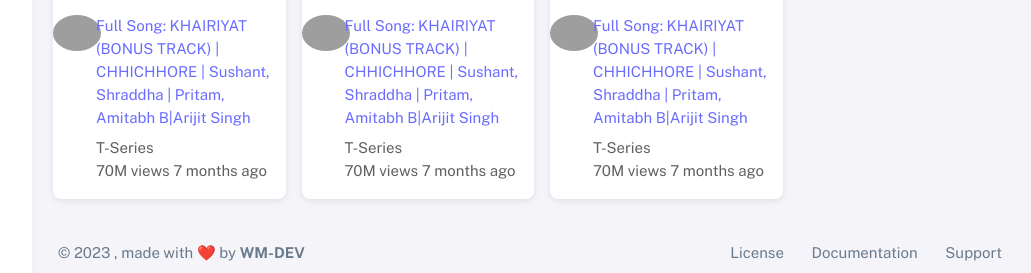
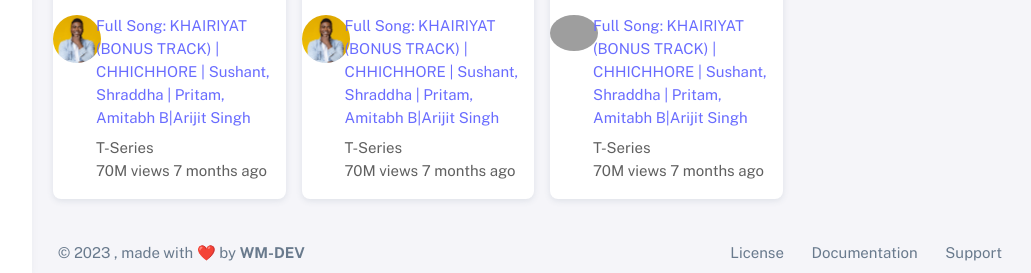
Before and after one commit to walidmedia/muntube, a Django app: page / in a window 1280 px wide. Shown: the part 1218-1491 px from the top of the page, without its empty margins (228-1259 px from the left). Run offline with Django 3.2, Linux system fonts and the light colour scheme; data that the repository does not hold is empty; some libraries are stand-ins or nearby versions; grey boxes are pictures that could not be loaded.

Commit message:
7 commit

```diff
--- a/templates/index.html
+++ b/templates/index.html
@@ -19,26 +19,6 @@
     <br><br>
 	<div class="row">
     		<div class="col-md-3 p-2">
-			<a href="">
-				<div class="card">
-					<img src="https://i.ytimg.com/vi/hoNb6HuNmU0/hq720.jpg" alt="image" height="174" />
-					<div class="row">
-						<div class="col-2 mt-3">
-							<img id="img" width="48" src="https://yt3.ggpht.com/a-/AOh14GinKFFtcXMMwrPfhFbie8tgLV0vMzfvVFSMlw=s68-c-k-c0x00ffffff-no-rj-mo" class="rounded-circle">
-						</div>
-						<div class="col-10 mt-3">
-							<p class="mb-2" title="Full Song: KHAIRIYAT (BONUS TRACK) | CHHICHHORE | Sushant, Shraddha | Pritam, Amitabh B|Arijit Singh">Full Song: KHAIRIYAT (BONUS TRACK) | CHHICHHORE | Sushant, Shraddha | Pritam, Amitabh B|Arijit Singh</p>
-							<p style="color:#606060;">
-								T-Series <i class="fas fa-check-circle"></i><br>
-								70M views 7 months ago
-							</p>
-						</div>
-
-					</div>
-				</div>
-			</a>
-		</div>
-		<div class="col-md-3 p-2">
 			<a href="{% url 'video' %}">
 				<div class="card">
 					<img src="https://i.ytimg.com/vi/hoNb6HuNmU0/hq720.jpg" alt="image" height="174" />
@@ -64,7 +44,7 @@
 					<img src="https://i.ytimg.com/vi/hoNb6HuNmU0/hq720.jpg" alt="image" height="174" />
 					<div class="row">
 						<div class="col-2 mt-3">
-							<img id="img" width="48" src="https://images.unsplash.com/photo-1522529599102-193c0d76b5b6?ixlib=rb-4.0.3&ixid=MnwxMjA3fDB8MHxzZWFyY2h8Mnx8YmxhY2slMjBtYW58ZW58MHx8MHx8&w=1000&q=80" class="rounded-circle">
+							<img id="img" width="48" src="{% static 'images/claude.jpg' %}" class="rounded-circle">
 						</div>
 						<div class="col-10 mt-3">
 							<p class="mb-2" title="Full Song: KHAIRIYAT (BONUS TRACK) | CHHICHHORE | Sushant, Shraddha | Pritam, Amitabh B|Arijit Singh">Full Song: KHAIRIYAT (BONUS TRACK) | CHHICHHORE | Sushant, Shraddha | Pritam, Amitabh B|Arijit Singh</p>
@@ -84,7 +64,7 @@
 					<img src="https://i.ytimg.com/vi/hoNb6HuNmU0/hq720.jpg" alt="image" height="174" />
 					<div class="row">
 						<div class="col-2 mt-3">
-							<img id="img" width="48" src="https://images.unsplash.com/photo-1522529599102-193c0d76b5b6?ixlib=rb-4.0.3&ixid=MnwxMjA3fDB8MHxzZWFyY2h8Mnx8YmxhY2slMjBtYW58ZW58MHx8MHx8&w=1000&q=80" class="rounded-circle">
+							<img id="img" width="48" src="{% static 'images/claude.jpg' %}" class="rounded-circle">
 						</div>
 						<div class="col-10 mt-3">
 							<p class="mb-2" title="Full Song: KHAIRIYAT (BONUS TRACK) | CHHICHHORE | Sushant, Shraddha | Pritam, Amitabh B|Arijit Singh">Full Song: KHAIRIYAT (BONUS TRACK) | CHHICHHORE | Sushant, Shraddha | Pritam, Amitabh B|Arijit Singh</p>
@@ -104,7 +84,7 @@
 					<img src="https://i.ytimg.com/vi/hoNb6HuNmU0/hq720.jpg" alt="image" height="174" />
 					<div class="row">
 						<div class="col-2 mt-3">
-							<img id="img" width="48" src="https://images.unsplash.com/photo-1522529599102-193c0d76b5b6?ixlib=rb-4.0.3&ixid=MnwxMjA3fDB8MHxzZWFyY2h8Mnx8YmxhY2slMjBtYW58ZW58MHx8MHx8&w=1000&q=80" class="rounded-circle">
+							<img id="img" width="48" src="{% static 'images/claude.jpg' %}" class="rounded-circle">
 						</div>
 						<div class="col-10 mt-3">
 							<p class="mb-2" title="Full Song: KHAIRIYAT (BONUS TRACK) | CHHICHHORE | Sushant, Shraddha | Pritam, Amitabh B|Arijit Singh">Full Song: KHAIRIYAT (BONUS TRACK) | CHHICHHORE | Sushant, Shraddha | Pritam, Amitabh B|Arijit Singh</p>
@@ -124,7 +104,7 @@
 					<img src="https://i.ytimg.com/vi/hoNb6HuNmU0/hq720.jpg" alt="image" height="174" />
 					<div class="row">
 						<div class="col-2 mt-3">
-							<img id="img" width="48" src="https://images.unsplash.com/photo-1522529599102-193c0d76b5b6?ixlib=rb-4.0.3&ixid=MnwxMjA3fDB8MHxzZWFyY2h8Mnx8YmxhY2slMjBtYW58ZW58MHx8MHx8&w=1000&q=80" class="rounded-circle">
+							<img id="img" width="48" src="{% static 'images/claude.jpg' %}" class="rounded-circle">
 						</div>
 						<div class="col-10 mt-3">
 							<p class="mb-2" title="Full Song: KHAIRIYAT (BONUS TRACK) | CHHICHHORE | Sushant, Shraddha | Pritam, Amitabh B|Arijit Singh">Full Song: KHAIRIYAT (BONUS TRACK) | CHHICHHORE | Sushant, Shraddha | Pritam, Amitabh B|Arijit Singh</p>
@@ -144,7 +124,7 @@
 					<img src="https://i.ytimg.com/vi/hoNb6HuNmU0/hq720.jpg" alt="image" height="174" />
 					<div class="row">
 						<div class="col-2 mt-3">
-							<img id="img" width="48" src="https://images.unsplash.com/photo-1522529599102-193c0d76b5b6?ixlib=rb-4.0.3&ixid=MnwxMjA3fDB8MHxzZWFyY2h8Mnx8YmxhY2slMjBtYW58ZW58MHx8MHx8&w=1000&q=80" class="rounded-circle">
+							<img id="img" width="48" src="{% static 'images/claude.jpg' %}" class="rounded-circle">
 						</div>
 						<div class="col-10 mt-3">
 							<p class="mb-2" title="Full Song: KHAIRIYAT (BONUS TRACK) | CHHICHHORE | Sushant, Shraddha | Pritam, Amitabh B|Arijit Singh">Full Song: KHAIRIYAT (BONUS TRACK) | CHHICHHORE | Sushant, Shraddha | Pritam, Amitabh B|Arijit Singh</p>
@@ -164,7 +144,7 @@
 					<img src="https://i.ytimg.com/vi/hoNb6HuNmU0/hq720.jpg" alt="image" height="174" />
 					<div class="row">
 						<div class="col-2 mt-3">
-							<img id="img" width="48" src="https://images.unsplash.com/photo-1522529599102-193c0d76b5b6?ixlib=rb-4.0.3&ixid=MnwxMjA3fDB8MHxzZWFyY2h8Mnx8YmxhY2slMjBtYW58ZW58MHx8MHx8&w=1000&q=80" class="rounded-circle">
+							<img id="img" width="48" src="{% static 'images/claude.jpg' %}" class="rounded-circle">
 						</div>
 						<div class="col-10 mt-3">
 							<p class="mb-2" title="Full Song: KHAIRIYAT (BONUS TRACK) | CHHICHHORE | Sushant, Shraddha | Pritam, Amitabh B|Arijit Singh">Full Song: KHAIRIYAT (BONUS TRACK) | CHHICHHORE | Sushant, Shraddha | Pritam, Amitabh B|Arijit Singh</p>
@@ -184,7 +164,7 @@
 					<img src="https://i.ytimg.com/vi/hoNb6HuNmU0/hq720.jpg" alt="image" height="174" />
 					<div class="row">
 						<div class="col-2 mt-3">
-							<img id="img" width="48" src="https://images.unsplash.com/photo-1522529599102-193c0d76b5b6?ixlib=rb-4.0.3&ixid=MnwxMjA3fDB8MHxzZWFyY2h8Mnx8YmxhY2slMjBtYW58ZW58MHx8MHx8&w=1000&q=80" class="rounded-circle">
+							<img id="img" width="48" src="{% static 'images/claude.jpg' %}" class="rounded-circle">
 						</div>
 						<div class="col-10 mt-3">
 							<p class="mb-2" title="Full Song: KHAIRIYAT (BONUS TRACK) | CHHICHHORE | Sushant, Shraddha | Pritam, Amitabh B|Arijit Singh">Full Song: KHAIRIYAT (BONUS TRACK) | CHHICHHORE | Sushant, Shraddha | Pritam, Amitabh B|Arijit Singh</p>
@@ -204,7 +184,27 @@
 					<img src="https://i.ytimg.com/vi/hoNb6HuNmU0/hq720.jpg" alt="image" height="174" />
 					<div class="row">
 						<div class="col-2 mt-3">
-							<img id="img" width="48" src="https://images.unsplash.com/photo-1522529599102-193c0d76b5b6?ixlib=rb-4.0.3&ixid=MnwxMjA3fDB8MHxzZWFyY2h8Mnx8YmxhY2slMjBtYW58ZW58MHx8MHx8&w=1000&q=80" class="rounded-circle">
+							<img id="img" width="48" src="{% static 'images/claude.jpg' %}" class="rounded-circle">
+						</div>
+						<div class="col-10 mt-3">
+							<p class="mb-2" title="Full Song: KHAIRIYAT (BONUS TRACK) | CHHICHHORE | Sushant, Shraddha | Pritam, Amitabh B|Arijit Singh">Full Song: KHAIRIYAT (BONUS TRACK) | CHHICHHORE | Sushant, Shraddha | Pritam, Amitabh B|Arijit Singh</p>
+							<p style="color:#606060;">
+								T-Series <i class="fas fa-check-circle"></i><br>
+								70M views 7 months ago
+							</p>
+						</div>
+
+					</div>
+				</div>
+			</a>
+		</div>
+		<div class="col-md-3 p-2">
+			<a href="{% url 'video' %}">
+				<div class="card">
+					<img src="https://i.ytimg.com/vi/hoNb6HuNmU0/hq720.jpg" alt="image" height="174" />
+					<div class="row">
+						<div class="col-2 mt-3">
+							<img id="img" width="48" src="{% static 'images/claude.jpg' %}" class="rounded-circle">
 						</div>
 						<div class="col-10 mt-3">
 							<p class="mb-2" title="Full Song: KHAIRIYAT (BONUS TRACK) | CHHICHHORE | Sushant, Shraddha | Pritam, Amitabh B|Arijit Singh">Full Song: KHAIRIYAT (BONUS TRACK) | CHHICHHORE | Sushant, Shraddha | Pritam, Amitabh B|Arijit Singh</p>
--- a/templates/video.html
+++ b/templates/video.html
@@ -75,7 +75,7 @@ element.style {
 					</div>
 					<div class="row mt-4 border-bottom ">
 						<div class="col-1 pr-0 w-2 text-right">
-							<img id="img" width="48" src="https://images.unsplash.com/photo-1522529599102-193c0d76b5b6?ixlib=rb-4.0.3&ixid=MnwxMjA3fDB8MHxzZWFyY2h8Mnx8YmxhY2slMjBtYW58ZW58MHx8MHx8&w=1000&q=80" class="rounded-circle">
+							<img id="img" width="48" src="{% static 'images/claude.jpg' %}" class="rounded-circle">
 						</div>
 						<div class="col-9 pl-0">
 							<p style="color:#303030;">
```
Also changed, not shown: static/images/claude.jpg (added), 1 other file.
